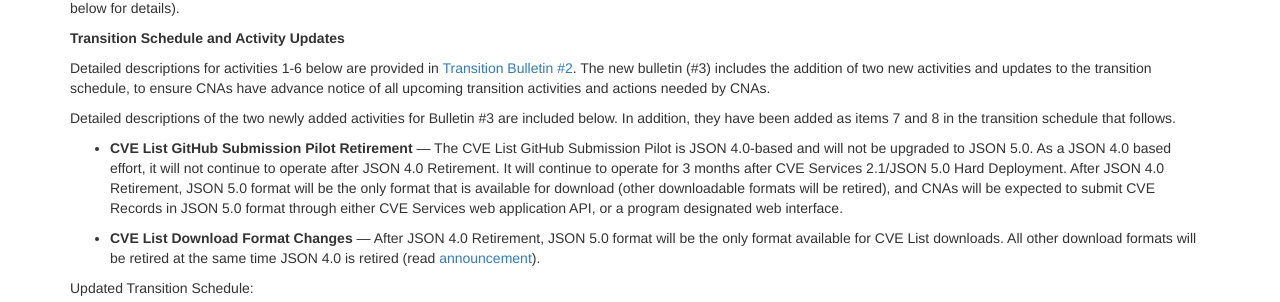
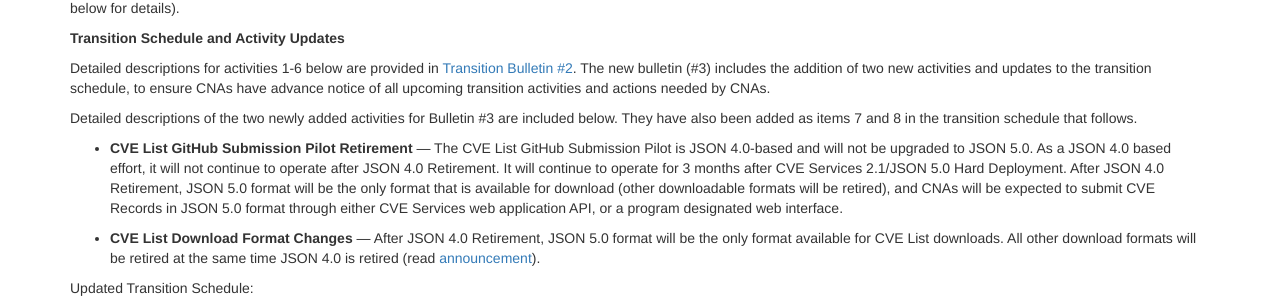
Before and after one commit to CVEProject/cveproject.github.io, a Jekyll site: the page built from automation-transition.md, in a window 1280 px wide and 900 px high, scrolled down 473 px. Shown: the part 150-452 px from the top of the window. Built offline with Jekyll 4.4.1, drawn with Linux system fonts in a browser that asks for light colours; nearby versions of some CDN libraries.

Commit message:
Update automation-transition.md

```diff
--- a/automation-transition.md
+++ b/automation-transition.md
@@ -22,7 +22,7 @@ The activities and schedule for the transition to CVE Services 2.1 and CVE JSON
 
 Detailed descriptions for activities 1-6 below are provided in [Transition Bulletin #2](https://cveproject.github.io/automation-transition#bulletin-number-2). The new bulletin (#3) includes the addition of two new activities and updates to the transition schedule, to ensure CNAs have advance notice of all upcoming transition activities and actions needed by CNAs.
 
-Detailed descriptions of the two newly added activities for Bulletin #3 are included below. In addition, they have been added as items 7 and 8 in the transition schedule that follows.
+Detailed descriptions of the two newly added activities for Bulletin #3 are included below. They have also been added as items 7 and 8 in the transition schedule that follows.
 
 * <strong>CVE List GitHub Submission Pilot Retirement</strong> &mdash; The CVE List GitHub Submission Pilot is JSON 4.0-based and will not be upgraded to JSON 5.0. As a JSON 4.0 based effort, it will not continue to operate after JSON 4.0 Retirement. It will continue to operate for 3 months after CVE Services 2.1/JSON 5.0 Hard Deployment. After JSON 4.0 Retirement, JSON 5.0 format will be the only format that is available for download (other downloadable formats will be retired), and CNAs will be expected to submit CVE Records in JSON 5.0 format through either CVE Services web application API, or a program designated web interface.
 
```
